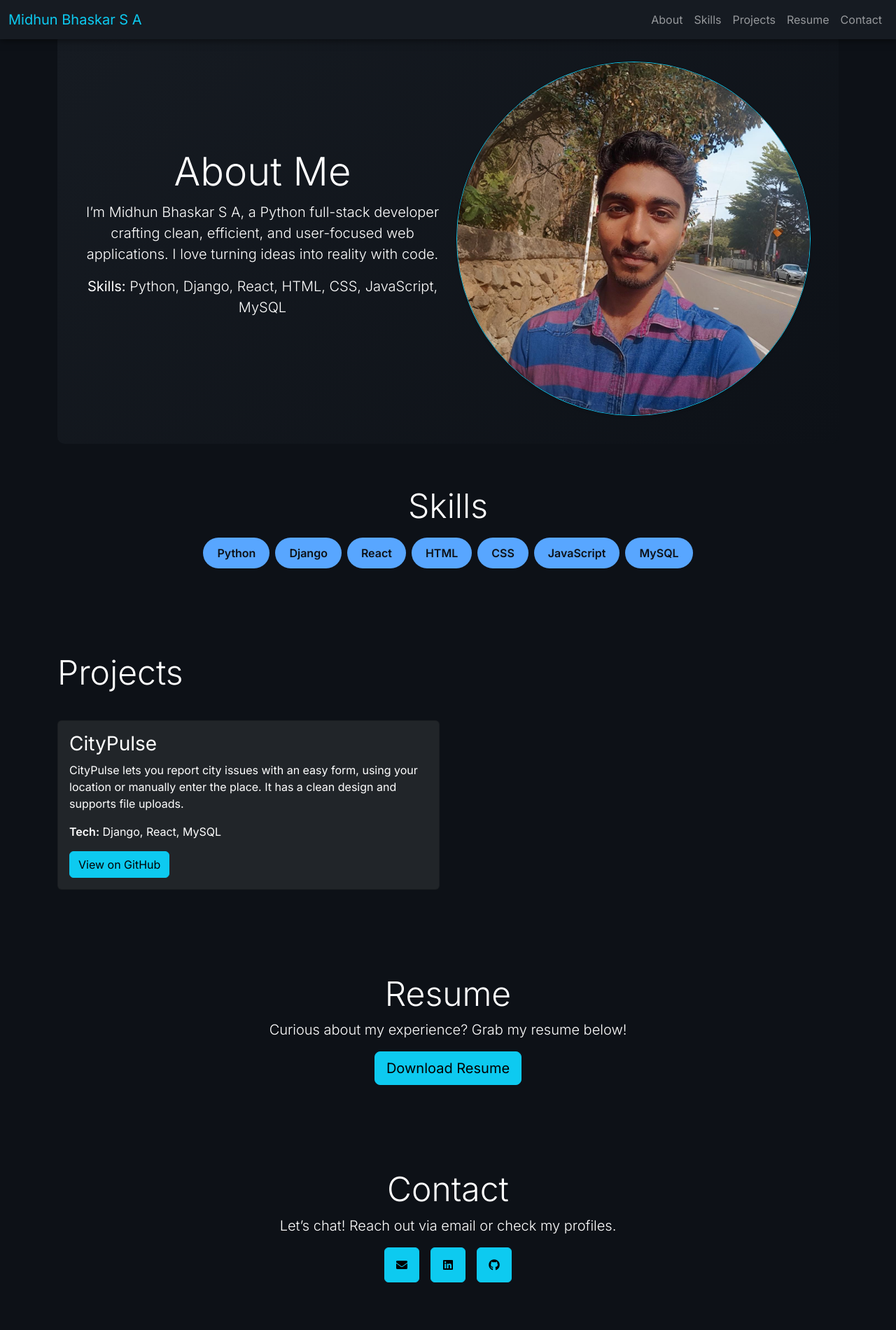
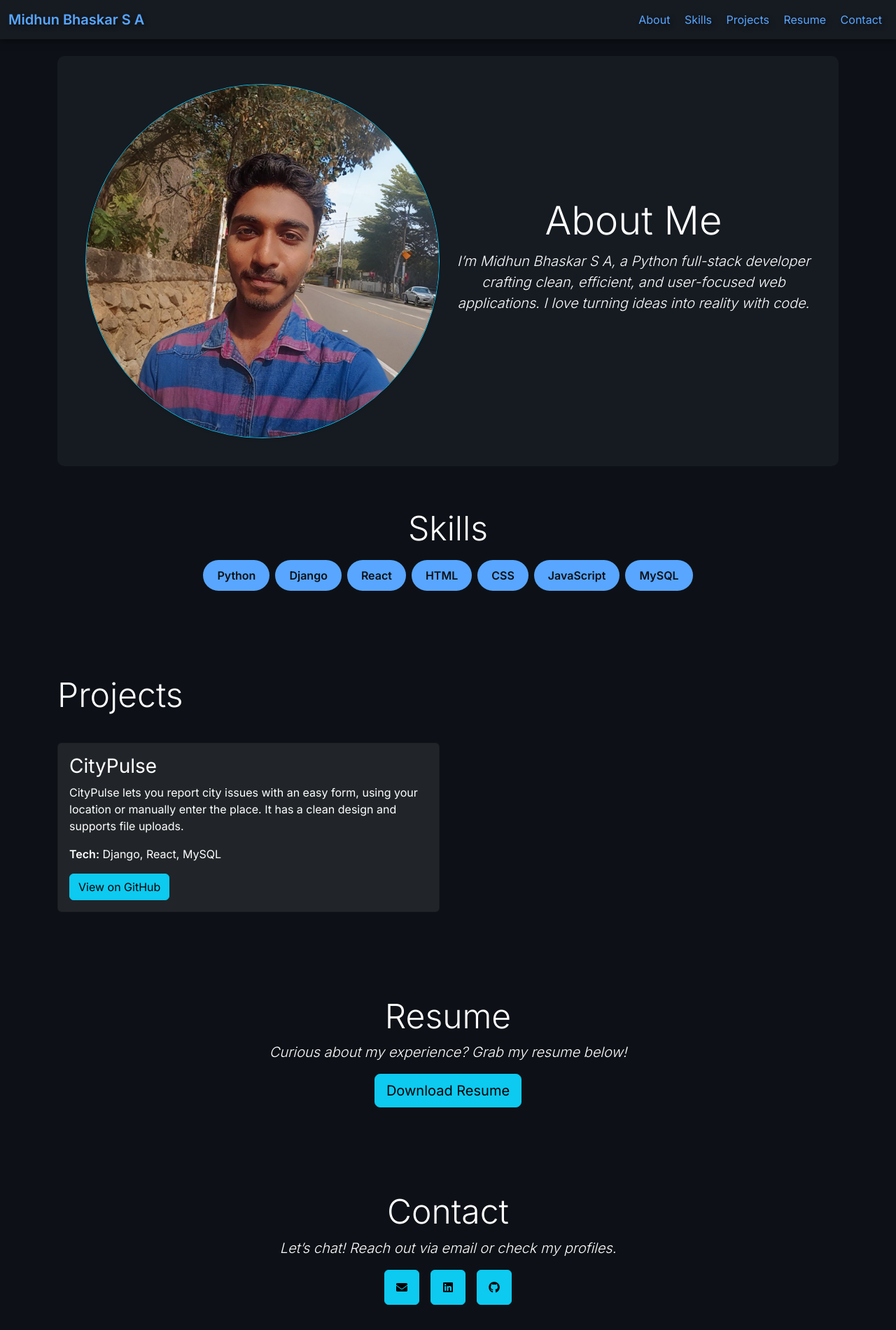
Before and after one commit to CodeMidhuuu/portfolio, a plain HTML site: page index.html in a window 1280 px wide. Shown: the whole page at 70% size. Drawn offline with nearby package versions, Linux system fonts and the light colour scheme; a script that the page names is missing.

Commit message:
Some styling & linking

```diff
--- a/index.html
+++ b/index.html
@@ -1,31 +1,67 @@
 <!DOCTYPE html>
 <html lang="en">
   <head>
-  <meta charset="UTF-8">
-  <meta name="viewport" content="width=device-width, initial-scale=1.0">
-  <meta name="description" content="Midhun Bhaskar S A - Python Full-Stack Developer Portfolio">
+    <meta charset="UTF-8" />
+    <meta name="viewport" content="width=device-width, initial-scale=1.0" />
+    <meta
+      name="description"
+      content="Midhun Bhaskar S A - Python Full-Stack Developer Portfolio"
+    />
     <title>Midhun Bhaskar S A - Portfolio</title>
-  <link href="https://cdn.jsdelivr.net/npm/bootstrap@5.3.3/dist/css/bootstrap.min.css" rel="stylesheet">
-  <link href="https://fonts.googleapis.com/css2?family=Inter:wght@300;400;600&display=swap" rel="stylesheet">
-  <link rel="stylesheet" href="https://cdnjs.cloudflare.com/ajax/libs/font-awesome/5.15.4/css/all.min.css">
-  <link rel="icon" type="image/x-icon" href="/favicon.ico">
-  <link rel="stylesheet" href="styles.css">
+    <link
+      href="https://cdn.jsdelivr.net/npm/bootstrap@5.3.3/dist/css/bootstrap.min.css"
+      rel="stylesheet"
+    />
+    <link
+      href="https://fonts.googleapis.com/css2?family=Inter:wght@300;400;600&display=swap"
+      rel="stylesheet"
+    />
+    <link
+      rel="stylesheet"
+      href="https://cdnjs.cloudflare.com/ajax/libs/font-awesome/5.15.4/css/all.min.css"
+    />
+    <link rel="stylesheet" href="styles.css" />
   </head>
   <body>
     <!-- Navbar -->
-  <nav class="navbar navbar-expand-lg navbar-dark fixed-top" style="background: #161b22;">
+    <nav
+      class="navbar navbar-expand-lg navbar-dark fixed-top"
+      style="background: #161b22"
+    >
       <div class="container-fluid">
-      <a class="navbar-brand text-info" href="#">Midhun Bhaskar S A</a>
-      <button class="navbar-toggler" type="button" data-bs-toggle="collapse" data-bs-target="#navbarNav" aria-controls="navbarNav" aria-expanded="false" aria-label="Toggle navigation">
+        <a class="navbar-brand " href="#"><b>Midhun Bhaskar S A</b></a>
+        <button
+          class="navbar-toggler"
+          type="button"
+          data-bs-toggle="collapse"
+          data-bs-target="#navbarNav"
+          aria-controls="navbarNav"
+          aria-expanded="false"
+          aria-label="Toggle navigation"
+        >
           <span class="navbar-toggler-icon"></span>
         </button>
         <div class="collapse navbar-collapse" id="navbarNav">
           <ul class="navbar-nav ms-auto">
-          <li class="nav-item"><a class="nav-link" href="#about">About</a></li>
-          <li class="nav-item"><a class="nav-link" href="#skills">Skills</a></li>
-          <li class="nav-item"><a class="nav-link" href="#projects">Projects</a></li>
-          <li class="nav-item"><a class="nav-link" href="#resume">Resume</a></li>
-          <li class="nav-item"><a class="nav-link" href="#contact">Contact</a></li>
+            <li class="nav-item">
+              <a class="nav-link" href="#about">About</a>
+            </li>
+            &nbsp;
+            <li class="nav-item">
+              <a class="nav-link" href="#skills">Skills</a>
+            </li>
+            &nbsp;
+            <li class="nav-item">
+              <a class="nav-link" href="#projects">Projects</a>
+            </li>
+            &nbsp;
+            <li class="nav-item">
+              <a class="nav-link" href="#resume">Resume</a>
+            </li>
+            &nbsp;
+            <li class="nav-item">
+              <a class="nav-link" href="#contact">Contact</a>
+            </li>
           </ul>
         </div>
       </div>
@@ -37,12 +73,20 @@
       <section id="about" class="section hero text-center text-white fade-in">
         <div class="row align-items-center">
           <div class="col-md-6">
-          <h1 class="display-4">About Me</h1>
-          <p class="lead">I’m Midhun Bhaskar S A, a Python full-stack developer crafting clean, efficient, and user-focused web applications. I love turning ideas into reality with code.</p>
-          <p class="lead"><strong>Skills:</strong> Python, Django, React, HTML, CSS, JavaScript, MySQL</p>
+            <img
+              src="1000003375 (2).jpg"
+              alt="Midhun Bhaskar S A - Profile Photo"
+              class="img-fluid rounded-circle border border-info shadow-sm"
+            />
           </div>
           <div class="col-md-6">
-          <img src="1000003375 (2).jpg" alt="Midhun Bhaskar S A - Profile Photo" class="img-fluid rounded-circle border border-info shadow-sm">
+            <h1 class="display-4">About Me</h1>
+            <p class="lead">
+              I’m Midhun Bhaskar S A, a Python full-stack developer crafting
+              clean, efficient, and user-focused web applications. I love
+              turning ideas into reality with code.
+            </p>
+            <!-- <p class="lead"><strong>Skills:</strong> Python, Django, React, HTML, CSS, JavaScript, MySQL</p> -->
           </div>
         </div>
       </section>
@@ -50,7 +94,9 @@
       <!-- Skills Section -->
       <section id="skills" class="section text-center text-white">
         <h2 class="display-5">Skills</h2>
-      <div class="skills-grid d-flex flex-wrap justify-content-center gap-2 mt-3">
+        <div
+          class="skills-grid d-flex flex-wrap justify-content-center gap-2 mt-3"
+        >
           <span class="skill-btn">Python</span>
           <span class="skill-btn">Django</span>
           <span class="skill-btn">React</span>
@@ -69,9 +115,20 @@
             <div class="card bg-dark text-white project-card h-100">
               <div class="card-body">
                 <h3 class="card-title">CityPulse</h3>
-              <p class="card-text">CityPulse lets you report city issues with an easy form, using your location or manually enter the place. It has a clean design and supports file uploads.</p>
-              <p class="card-text"><strong>Tech:</strong> Django, React, MySQL</p>
-              <a href="https://github.com/midhunbhaskarsa/citypulse" target="_blank" class="btn btn-info">View on GitHub</a>
+                <p class="card-text">
+                  CityPulse lets you report city issues with an easy form, using
+                  your location or manually enter the place. It has a clean
+                  design and supports file uploads.
+                </p>
+                <p class="card-text">
+                  <strong>Tech:</strong> Django, React, MySQL
+                </p>
+                <a
+                  href="https://github.com/midhunbhaskarsa/citypulse"
+                  target="_blank"
+                  class="btn btn-info"
+                  >View on GitHub</a
+                >
               </div>
             </div>
           </div>
@@ -83,17 +140,38 @@
       <section id="resume" class="section text-center text-white">
         <h2 class="display-5">Resume</h2>
         <p class="lead">Curious about my experience? Grab my resume below!</p>
-      <a href="resume.pdf" download class="btn btn-info btn-lg animate__animated animate__pulse">Download Resume</a>
+        <a
+          href="https://drive.google.com/file/d/1cWM7wsBnzj4rmN8ctkSaaeS-CT2TvmbU/view?usp=sharing"
+          download
+          class="btn btn-info btn-lg animate__animated animate__pulse"
+          >Download Resume</a
+        >
       </section>
 
       <!-- Contact Section -->
       <section id="contact" class="section text-center text-white">
         <h2 class="display-5">Contact</h2>
-      <p class="lead">Let’s chat! Reach out via email or check my profiles.</p>
+        <p class="lead">
+          Let’s chat! Reach out via email or check my profiles.
+        </p>
         <div class="contact-links d-flex justify-content-center gap-3">
-        <a href="mailto:midhunbhaskar@example.com" class="btn btn-info contact-btn animate__animated animate__bounce"><i class="fas fa-envelope"></i></a>
-        <a href="https://linkedin.com/in/midhunbhaskarsa" target="_blank" class="btn btn-info contact-btn animate__animated animate__bounce"><i class="fab fa-linkedin"></i></a>
-        <a href="https://github.com/midhunbhaskarsa" target="_blank" class="btn btn-info contact-btn animate__animated animate__bounce"><i class="fab fa-github"></i></a>
+          <a
+            href="mailto:midhunbhaskarsa@gmail.com"
+            class="btn btn-info contact-btn animate__animated animate__bounce"
+            ><i class="fas fa-envelope"></i
+          ></a>
+          <a
+            href="https://linkedin.com/in/midhunbhaskarsa"
+            target="_blank"
+            class="btn btn-info contact-btn animate__animated animate__bounce"
+            ><i class="fab fa-linkedin"></i
+          ></a>
+          <a
+            href="https://github.com/CodeMidhuuu"
+            target="_blank"
+            class="btn btn-info contact-btn animate__animated animate__bounce"
+            ><i class="fab fa-github"></i
+          ></a>
         </div>
       </section>
     </main>
--- a/styles.css
+++ b/styles.css
@@ -13,6 +13,8 @@ body {
 .navbar-brand,
 .nav-link {
   transition: all 0.3s ease;
+  color: #58a6ff ;
+  text-shadow: 3px 3px 6px rgba(0, 0, 0, 0.5);
 }
 
 .navbar-brand:hover,
@@ -26,9 +28,13 @@ body {
 }
 
 .hero {
-  background: linear-gradient(135deg, #161b22, #0d1117);
+  margin-top: 2rem;
+  background-color: #161b22;
   border-radius: 10px;
   padding: 40px;
+}
+.lead{
+  font-style: italic;
 }
 
 .profile-photo {
@@ -52,6 +58,7 @@ body {
   background: #4791db;
   transform: scale(1.1);
   box-shadow: 0 0 10px rgba(88, 166, 255, 0.5);
+  cursor: default;
 }
 
 .project-card {
```
Lines whose indentation alone changed are shown as unchanged.
